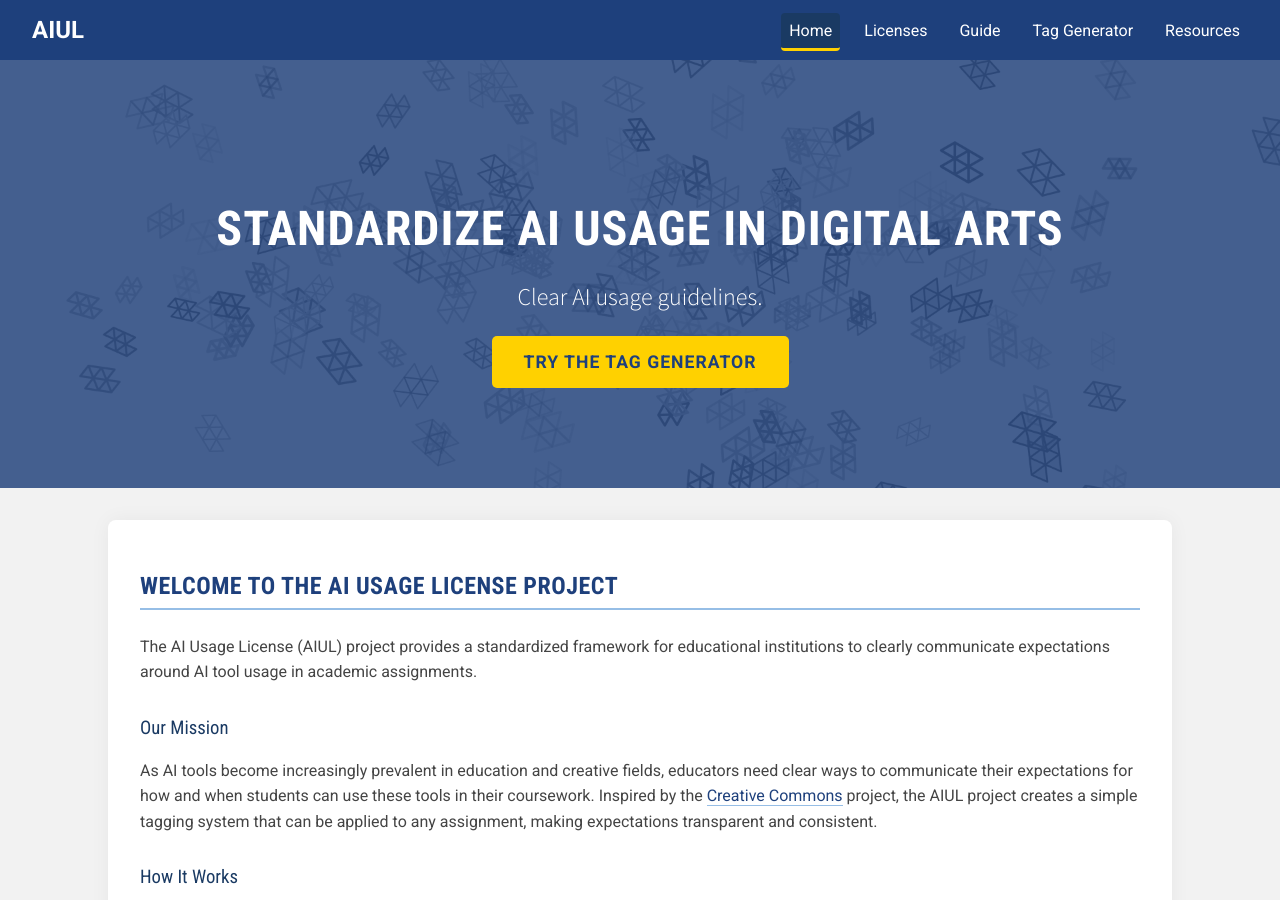
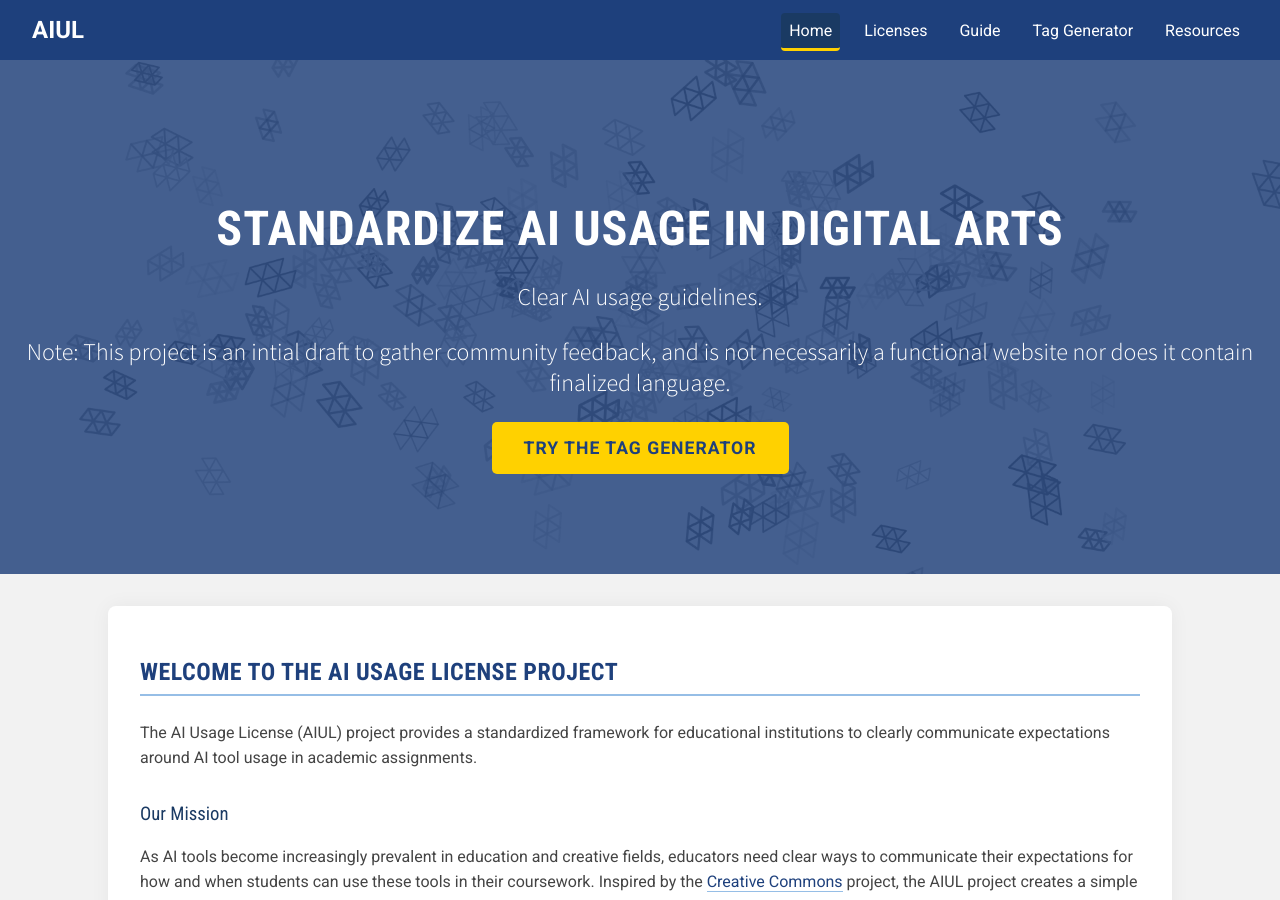
Before and after one commit to dmd-program/AIUL, a Jekyll site: the page built from index.html, in a window 1280 px wide and 900 px high. Built offline with Jekyll 4.4.1, drawn with Linux system fonts in a browser that asks for light colours.

Commit message:
Update index.html

```diff
--- a/index.html
+++ b/index.html
@@ -7,6 +7,7 @@ title: Home
 <section class="hero">
   <h1>Standardize AI Usage in Digital Arts</h1>
   <p>Clear AI usage guidelines.</p>
+  <p>Note: This project is an intial draft to gather community feedback, and is not necessarily a functional website nor does it contain finalized language.</p>
   <a href="{{ '/tag-generator.html' | relative_url }}">Try the Tag Generator</a>
 </section>
 
```
